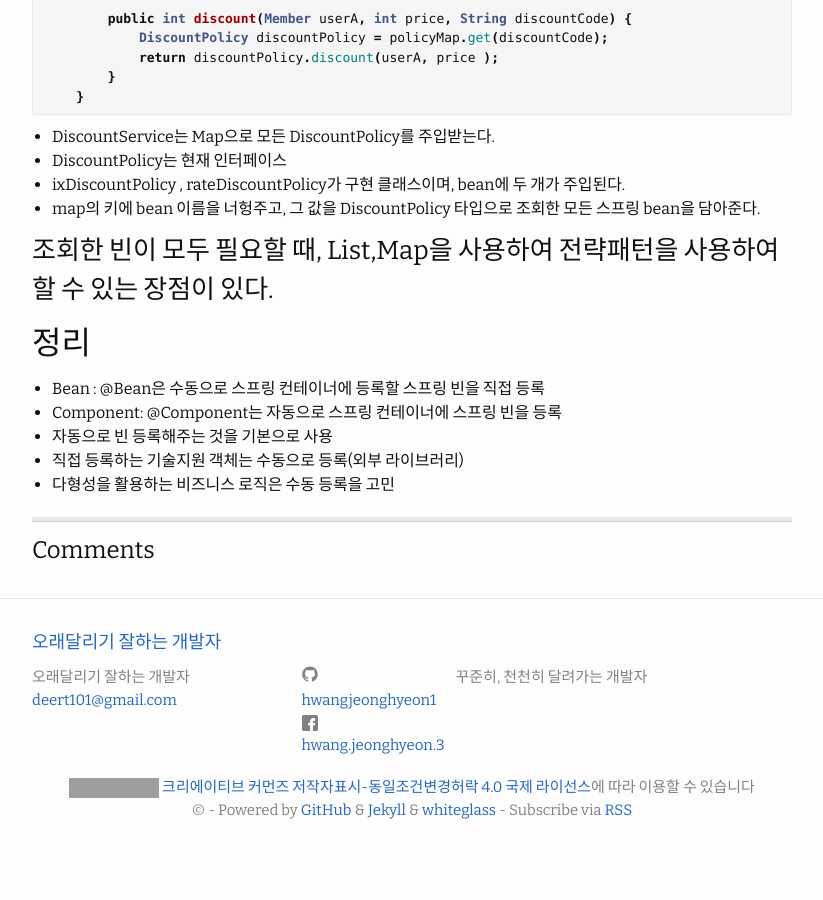
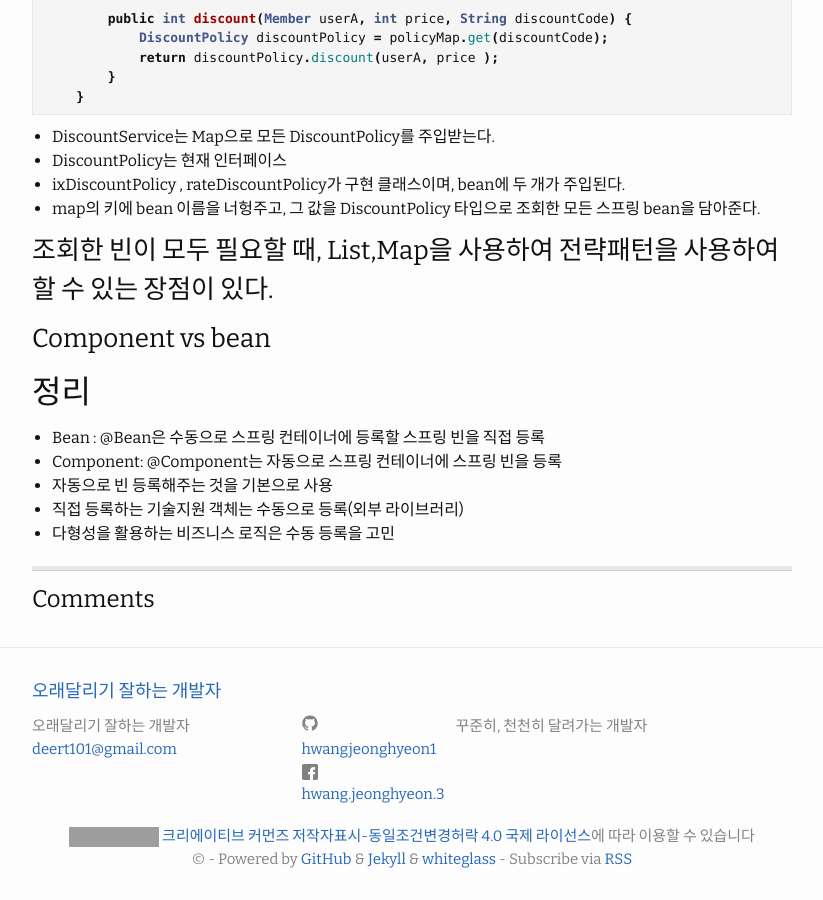
Before and after one commit to HWANGJEONGHYEON1/HWANGJEONGHYEON1.github.io, a Jekyll site: the page built from _posts/2021-04-09-Spring bean.md, in a window 1280 px wide and 900 px high, scrolled down 731 px. Shown: the whole window, without its empty margins (228-1051 px from the left). Built offline with Jekyll 4.4.1, drawn with Linux system fonts in a browser that asks for light colours; comment, search, counter and statistics services are not loaded; before the commit the page ends 1582 px from its top, so only the background shows below that; grey boxes are pictures that could not be loaded.

Commit message:
Update 2021-04-09-Spring bean.md
[refactor] component vs bean

```diff
--- a/_posts/2021-04-09-Spring bean.md
+++ b/_posts/2021-04-09-Spring bean.md
@@ -46,6 +46,8 @@ categories: spring
 
 ### 조회한 빈이 모두 필요할 때, List,Map을 사용하여 전략패턴을 사용하여 할 수 있는 장점이 있다.
 
+### Component vs bean
+
 ## 정리
 - Bean : @Bean은 수동으로 스프링 컨테이너에 등록할 스프링 빈을 직접 등록
 - Component: @Component는 자동으로 스프링 컨테이너에 스프링 빈을 등록
```
